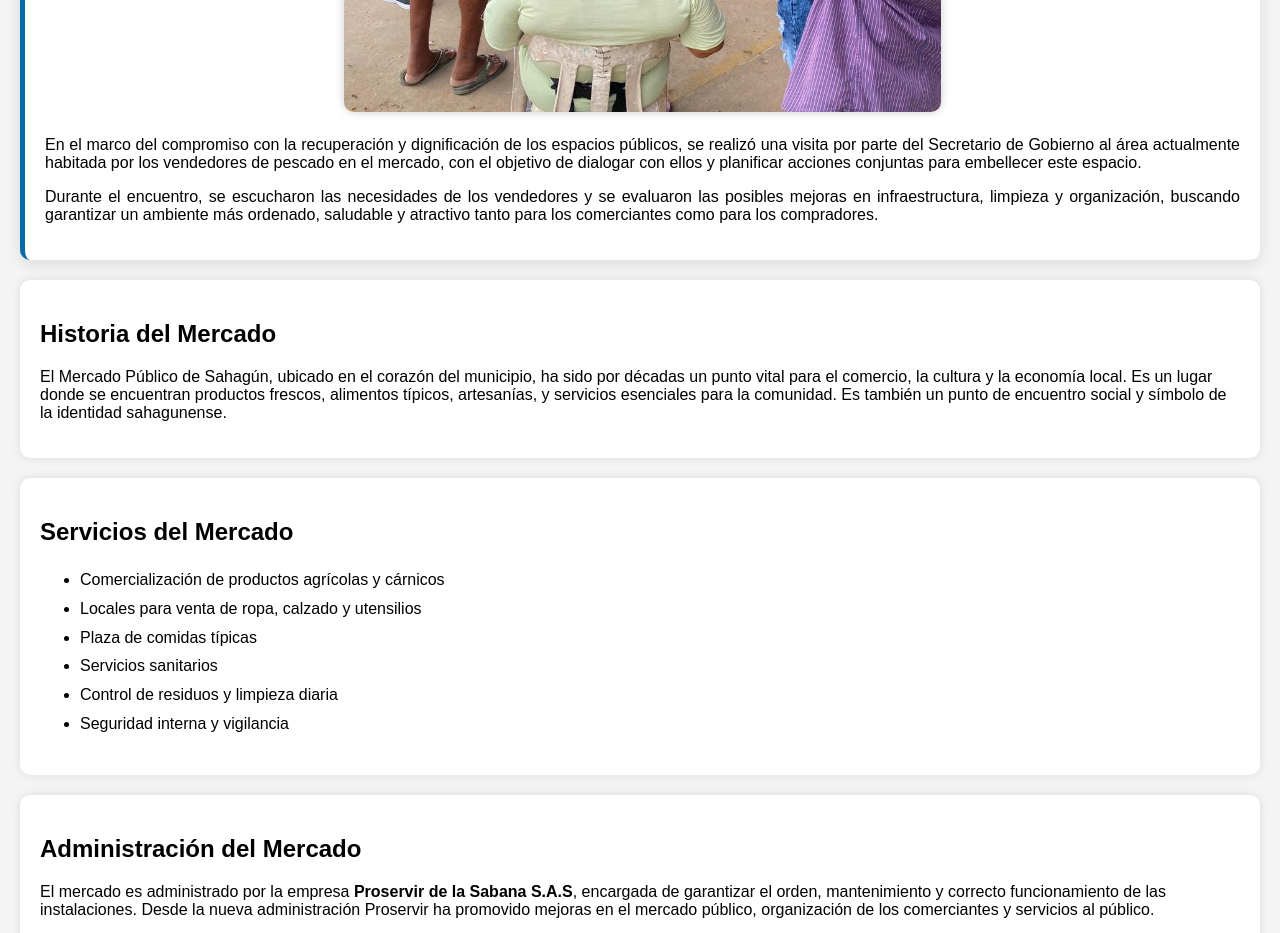
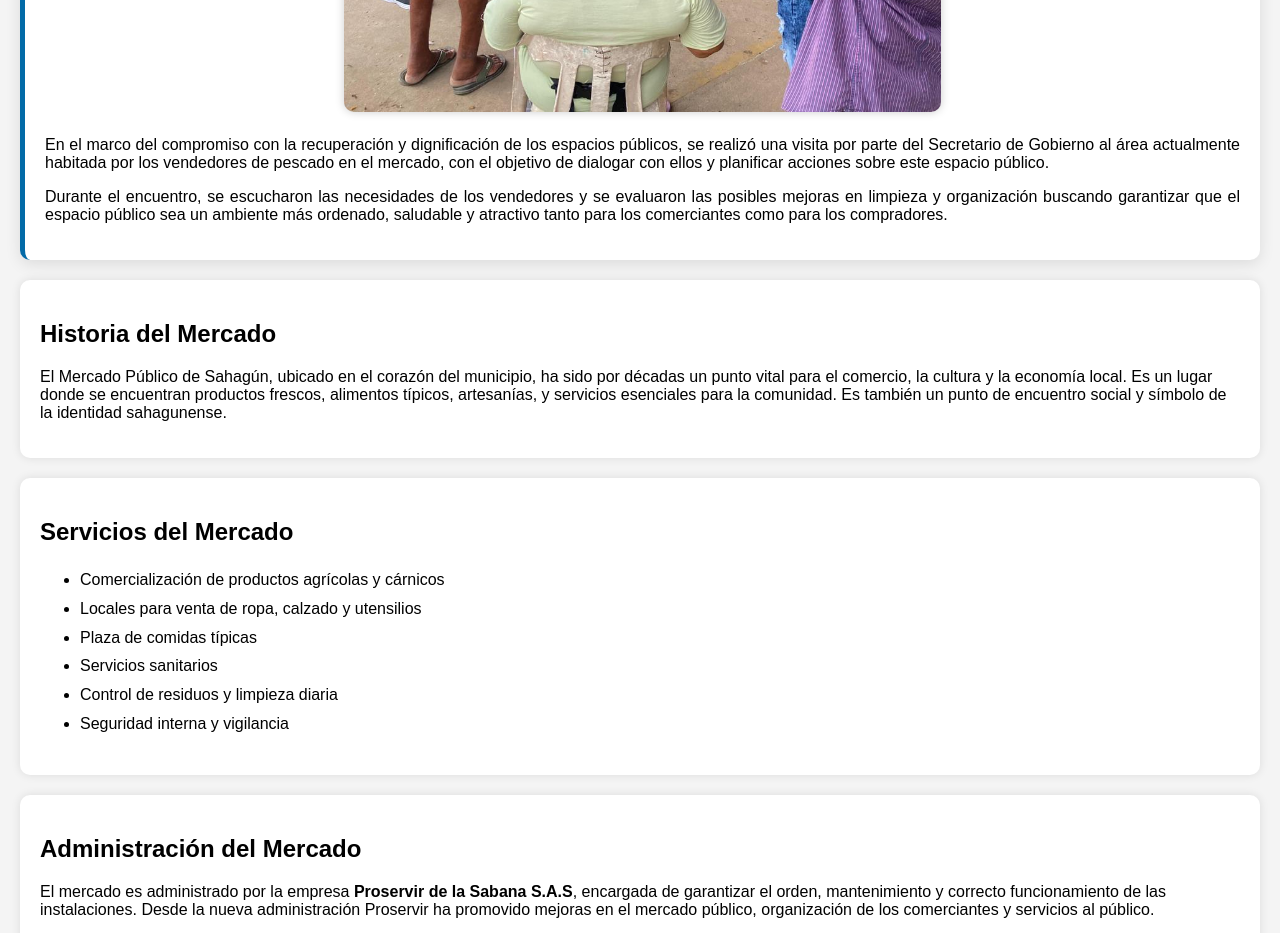
Before and after one commit to Cadavid06/Mercado-Publico-Sahagun, a plain HTML site: page index.html in a window 1280 px wide. Shown: the part 1100-2033 px from the top of the page. Drawn offline with Linux system fonts and the light colour scheme.

Commit message:
noticia actualizada

```diff
--- a/index.html
+++ b/index.html
@@ -76,13 +76,14 @@
         espacios públicos, se realizó una visita por parte del Secretario de
         Gobierno al área actualmente habitada por los vendedores de pescado en
         el mercado, con el objetivo de dialogar con ellos y planificar acciones
-        conjuntas para embellecer este espacio.
+        sobre este espacio público.
       </p>
       <p style="text-align: justify;">
-        Durante el encuentro, se escucharon las necesidades de los vendedores y
-        se evaluaron las posibles mejoras en infraestructura, limpieza y
-        organización, buscando garantizar un ambiente más ordenado, saludable y
-        atractivo tanto para los comerciantes como para los compradores.
+        Durante el encuentro, se escucharon las
+        necesidades de los vendedores y se evaluaron las posibles mejoras en
+        limpieza y organización buscando garantizar que el espacio público sea
+        un ambiente más ordenado, saludable y atractivo tanto para los
+        comerciantes como para los compradores.
       </p>
     </section>
 
```
